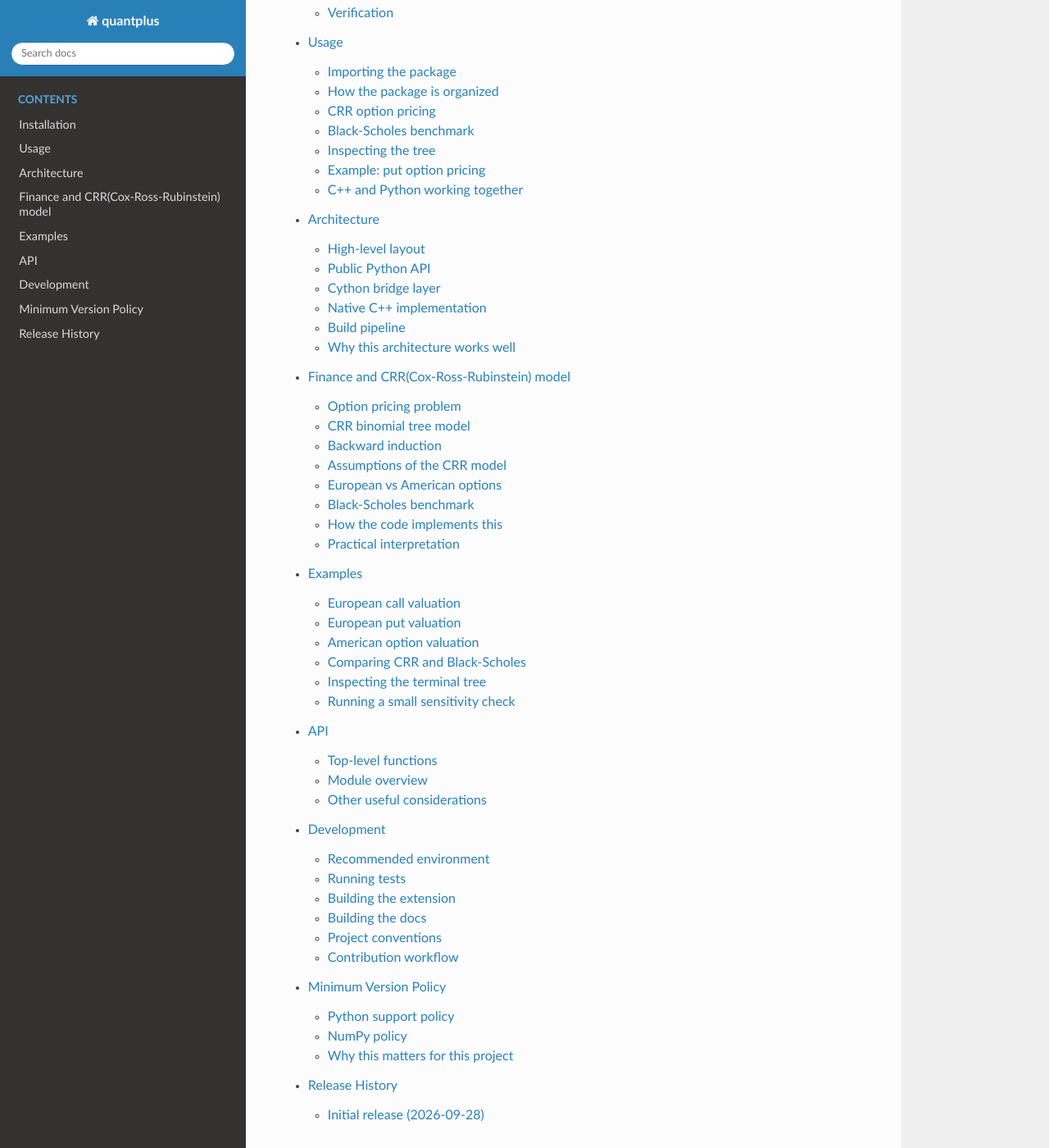
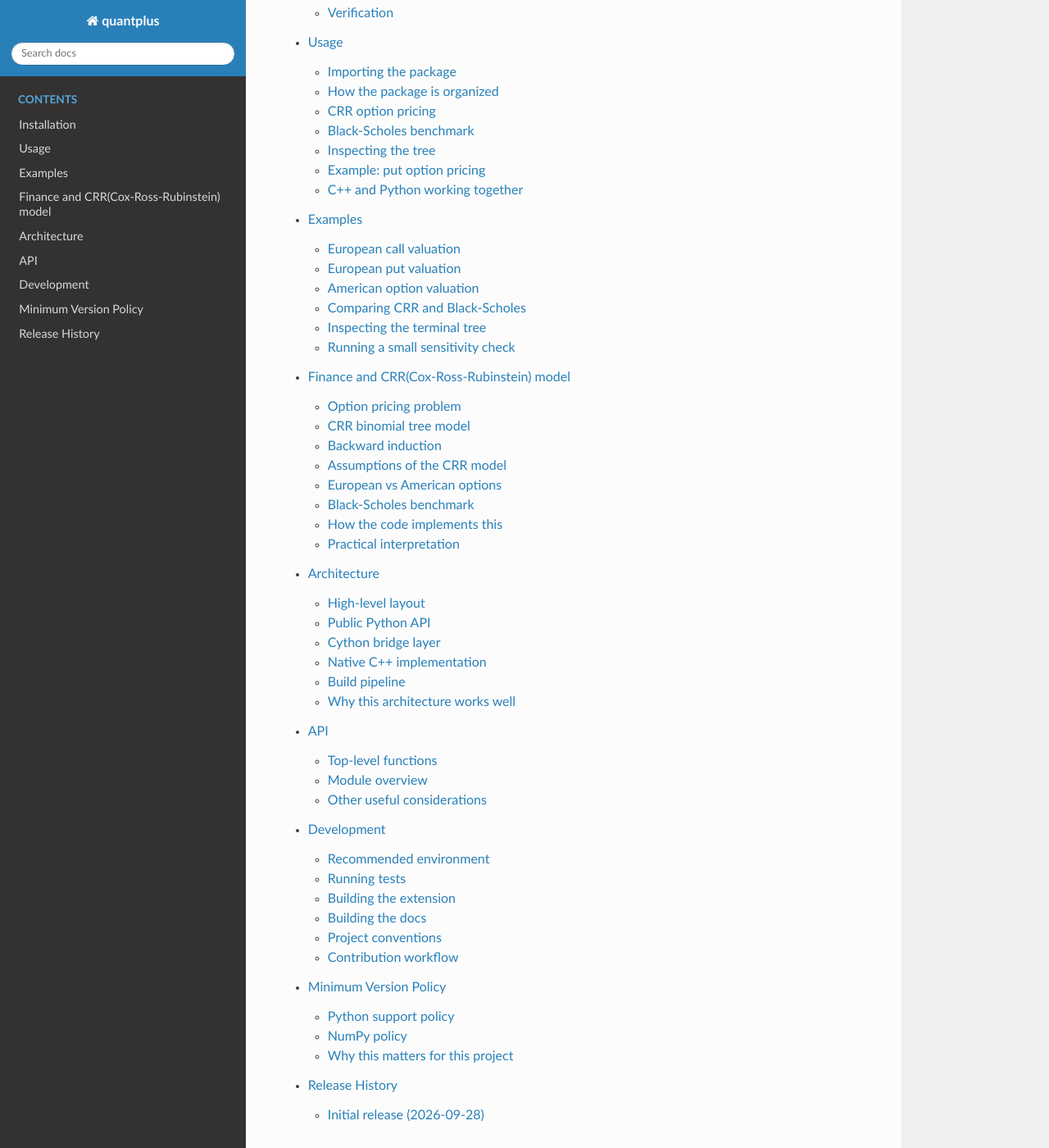
Before and after one commit to ke-zhang-rd/quantplus, a Sphinx documentation site: the page built from docs/source/index.rst, in a window 1280 px wide and 1400 px high, scrolled down 1125 px. Shown: the whole window at 82% size. Built offline with Sphinx 7.4.7 and the Read the Docs theme 3.1.0, drawn with Linux system fonts in a browser that asks for light colours; the version number could not be read and is left out.

```diff
--- a/docs/source/index.rst
+++ b/docs/source/index.rst
@@ -47,9 +47,9 @@ Documentation map
 
    installation
    usage
+   examples
+   finance
    architecture
-   finance
-   examples
    api
    development
    min_versions
```
